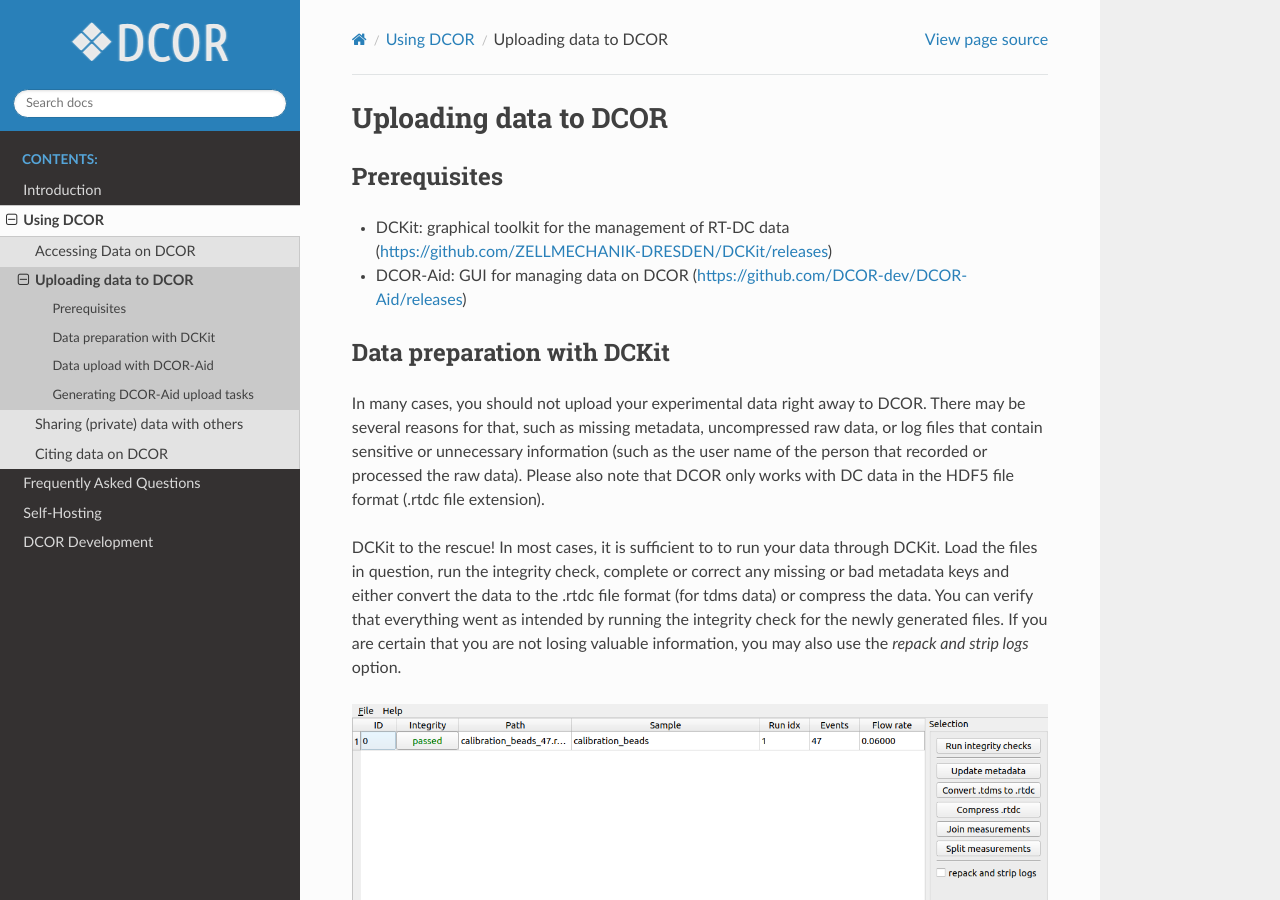
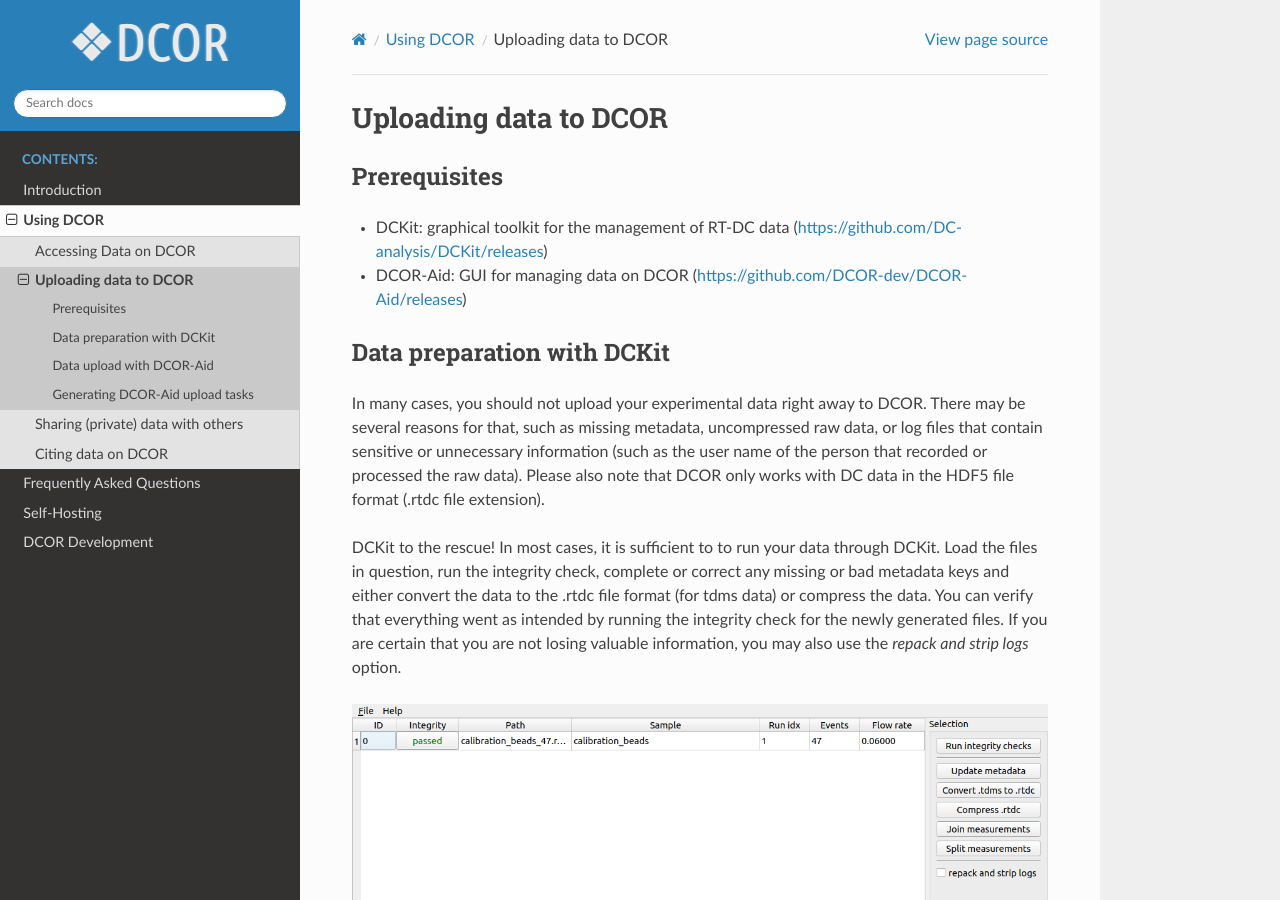
Before and after one commit to DCOR-dev/dcor-docs, a Sphinx documentation site: the page built from docs/sec_user_guide/upload.rst, in a window 1280 px wide and 900 px high. Built offline with Sphinx 7.4.7 and the Read the Docs theme 2.0.0, drawn with Linux system fonts in a browser that asks for light colours; some of the changed lines change nothing that is shown.

Commit message:
ref: update links

```diff
--- a/docs/sec_user_guide/upload.rst
+++ b/docs/sec_user_guide/upload.rst
@@ -9,7 +9,7 @@
 Prerequisites
 =============
 - DCKit: graphical toolkit for the management of RT-DC data
-  (https://github.com/ZELLMECHANIK-DRESDEN/DCKit/releases)
+  (https://github.com/DC-analysis/DCKit/releases)
 - DCOR-Aid: GUI for managing data on DCOR
   (https://github.com/DCOR-dev/DCOR-Aid/releases)
 
```
